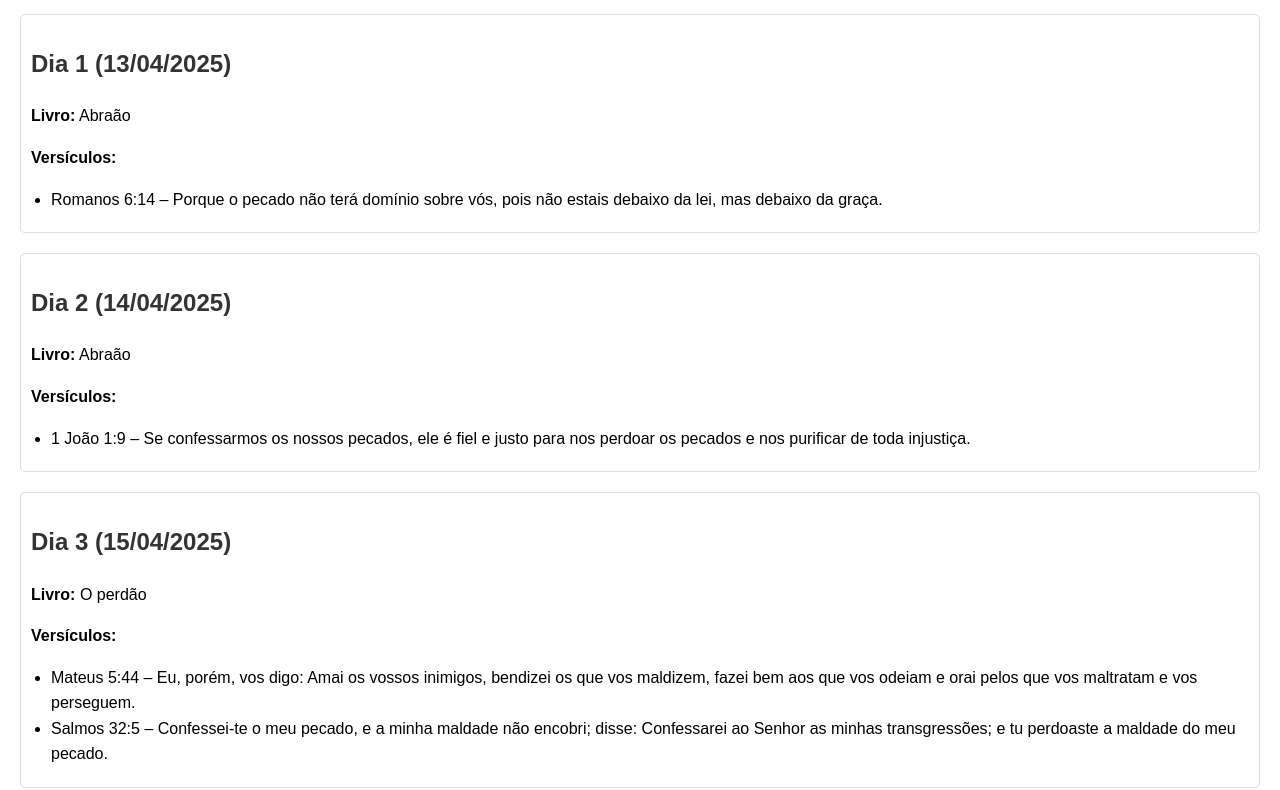
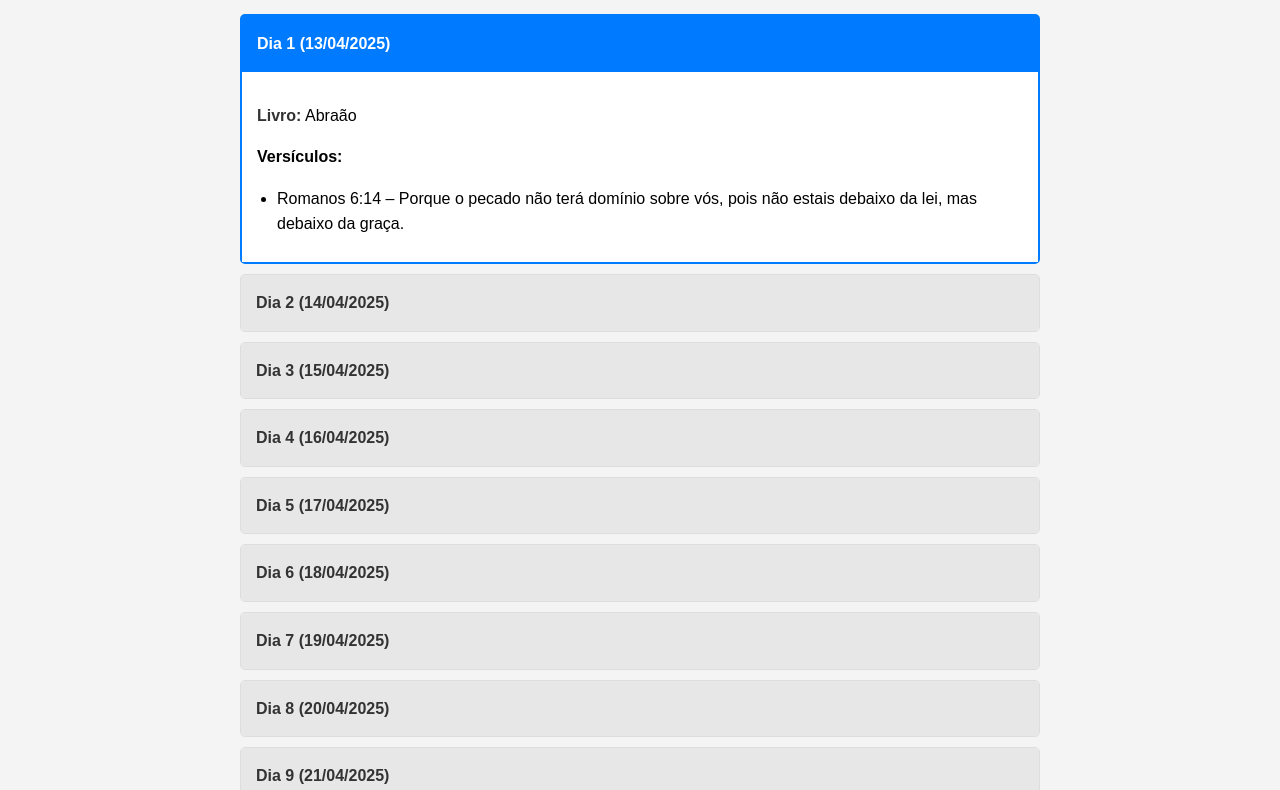
Before and after one commit to erickson-martinez/stok, a website: page frontend/page/planning.html in a window 1280 px wide. Shown: the part 80-870 px from the top of the page. Drawn offline with Linux system fonts and the light colour scheme.

Commit message:
feat: foco day

```diff
--- a/frontend/page/planning.html
+++ b/frontend/page/planning.html
@@ -10,67 +10,116 @@
             font-family: Arial, sans-serif;
             margin: 20px;
             line-height: 1.6;
+            background-color: #f4f4f4;
         }
 
         h1 {
             text-align: center;
+            color: #333;
         }
 
-        h2 {
-            color: #333;
-            margin-top: 20px;
+        .accordion {
+            max-width: 800px;
+            margin: 0 auto;
         }
 
-        .day {
-            margin-bottom: 20px;
-            padding: 10px;
+        .accordion-item {
+            margin-bottom: 10px;
             border: 1px solid #ddd;
             border-radius: 5px;
         }
 
+        .accordion-header {
+            background-color: #e7e7e7;
+            padding: 15px;
+            cursor: pointer;
+            font-weight: bold;
+            color: #333;
+            transition: background-color 0.3s;
+        }
+
+        .accordion-header:hover {
+            background-color: #d5d5d5;
+        }
+
+        .accordion-content {
+            display: none;
+            padding: 15px;
+            background-color: #fff;
+        }
+
+        .accordion-content.active {
+            display: block;
+        }
+
+        .accordion-item.current {
+            border: 2px solid #007bff;
+            background-color: #f0f8ff;
+        }
+
+        .accordion-item.current .accordion-header {
+            background-color: #007bff;
+            color: #fff;
+        }
+
+        .accordion-item.current .accordion-header:hover {
+            background-color: #0056b3;
+        }
+
         .livro {
             font-weight: bold;
+            color: #333;
         }
 
         ul {
             margin: 10px 0;
             padding-left: 20px;
         }
+
+        li {
+            margin-bottom: 5px;
+        }
     </style>
 </head>
 
 <body>
     <h1>Plano de Leitura (13/04/2025 a 11/07/2025)</h1>
-    <div id="plano"></div>
+    <div class="accordion" id="plano"></div>
 
     <script>
         // Função para carregar e exibir o JSON
         async function loadPlano() {
             try {
-                // Carrega o JSON (ajuste o caminho conforme necessário)
+                // Carrega o JSON (ajuste o caminho se necessário)
                 const response = await fetch('../utils/planning-read.json');
                 const plano = await response.json();
 
                 const container = document.getElementById('plano');
+                const today = "13/04/2025"; // Data atual fixa para 13/04/2025
 
                 plano.forEach(dia => {
-                    const dayDiv = document.createElement('div');
-                    dayDiv.className = 'day';
+                    const accordionItem = document.createElement('div');
+                    accordionItem.className = `accordion-item ${dia.data === today ? 'current' : ''}`;
 
-                    // Adiciona o título do dia
-                    const title = document.createElement('h2');
-                    title.textContent = `Dia ${dia.dia} (${dia.data})`;
-                    dayDiv.appendChild(title);
+                    // Cabeçalho do accordion
+                    const header = document.createElement('div');
+                    header.className = 'accordion-header';
+                    header.textContent = `Dia ${dia.dia} (${dia.data})`;
+                    accordionItem.appendChild(header);
 
-                    // Adiciona o livro
+                    // Conteúdo do accordion
+                    const content = document.createElement('div');
+                    content.className = `accordion-content ${dia.data === today ? 'active' : ''}`;
+
+                    // Livro
                     const livro = document.createElement('p');
                     livro.innerHTML = `<span class="livro">Livro:</span> ${dia.livro}`;
-                    dayDiv.appendChild(livro);
+                    content.appendChild(livro);
 
-                    // Adiciona os versículos
+                    // Versículos
                     const versiculosTitle = document.createElement('p');
                     versiculosTitle.innerHTML = '<strong>Versículos:</strong>';
-                    dayDiv.appendChild(versiculosTitle);
+                    content.appendChild(versiculosTitle);
 
                     const ul = document.createElement('ul');
                     dia.versiculos.forEach(versiculo => {
@@ -78,9 +127,23 @@
                         li.textContent = versiculo;
                         ul.appendChild(li);
                     });
-                    dayDiv.appendChild(ul);
+                    content.appendChild(ul);
 
-                    container.appendChild(dayDiv);
+                    accordionItem.appendChild(content);
+                    container.appendChild(accordionItem);
+
+                    // Evento de clique para abrir/fechar
+                    header.addEventListener('click', () => {
+                        const isActive = content.classList.contains('active');
+                        // Fecha todos os outros conteúdos
+                        document.querySelectorAll('.accordion-content').forEach(item => {
+                            item.classList.remove('active');
+                        });
+                        // Abre ou fecha o clicado
+                        if (!isActive) {
+                            content.classList.add('active');
+                        }
+                    });
                 });
             } catch (error) {
                 console.error('Erro ao carregar o plano:', error);
```
Also changed, not shown: redme.md (+2 -0 lines).
